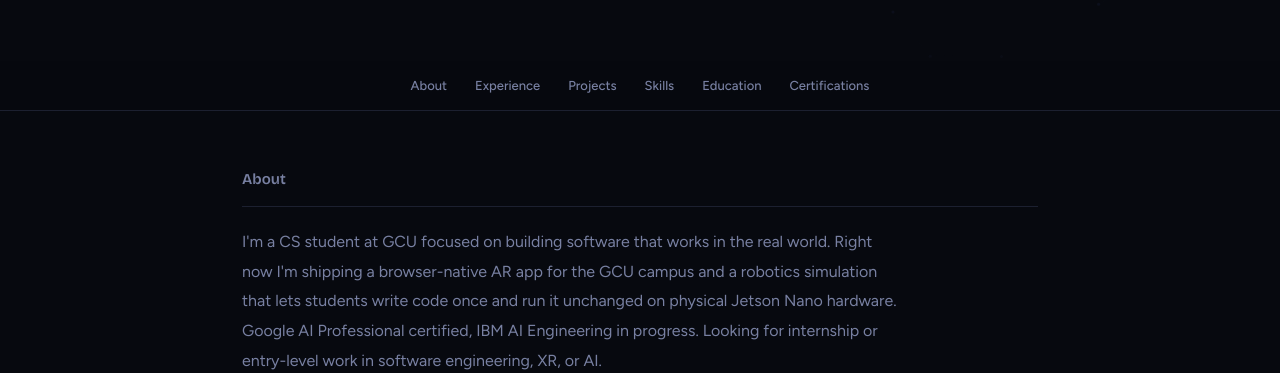
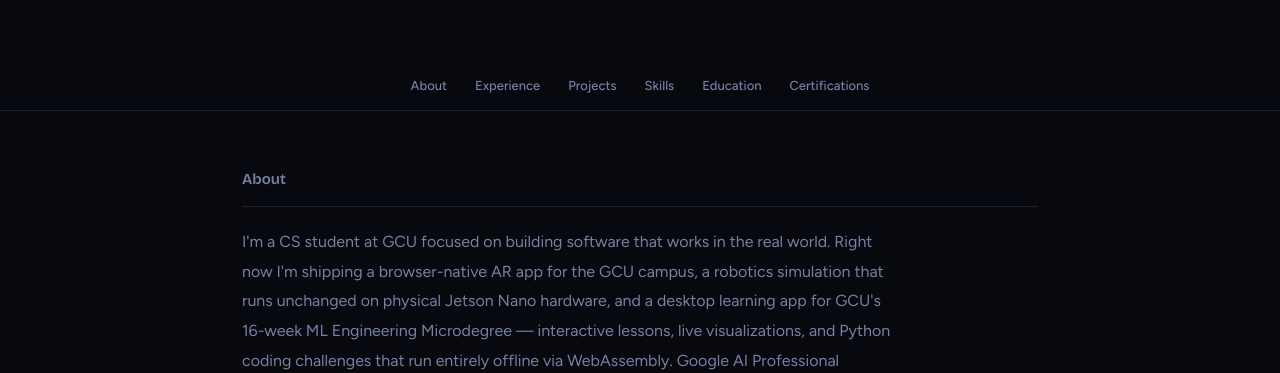
Before and after one commit to ChrisLuciano2/ChrisLuciano2.github.io, a plain HTML site: page index.html in a window 1280 px wide. Shown: the part 579-952 px from the top of the page. Drawn offline with nearby package versions, Linux system fonts and the light colour scheme.

Commit message:
Add ML Microdegree app to About bio
Mentions The Workshop desktop app (React/Electron/TypeScript/Pyodide)
built for GCU's 16-week ML Engineering Microdegree.

Co-Authored-By: Claude Sonnet 4.6 <noreply@anthropic.com>

```diff
--- a/index.html
+++ b/index.html
@@ -430,10 +430,11 @@
     <h2>About</h2>
     <p class="about-text">
       I'm a CS student at GCU focused on building software that works in the real world. Right now I'm
-      shipping a browser-native AR app for the GCU campus and a robotics simulation that lets students
-      write code once and run it unchanged on physical Jetson Nano hardware. Google AI Professional
-      certified, IBM AI Engineering in progress. Looking for internship or entry-level work in software
-      engineering, XR, or AI.
+      shipping a browser-native AR app for the GCU campus, a robotics simulation that runs unchanged on
+      physical Jetson Nano hardware, and a desktop learning app for GCU's 16-week ML Engineering
+      Microdegree — interactive lessons, live visualizations, and Python coding challenges that run
+      entirely offline via WebAssembly. Google AI Professional certified, IBM AI Engineering in progress.
+      Looking for internship or entry-level work in software engineering, XR, or AI.
     </p>
   </section>
 
```
